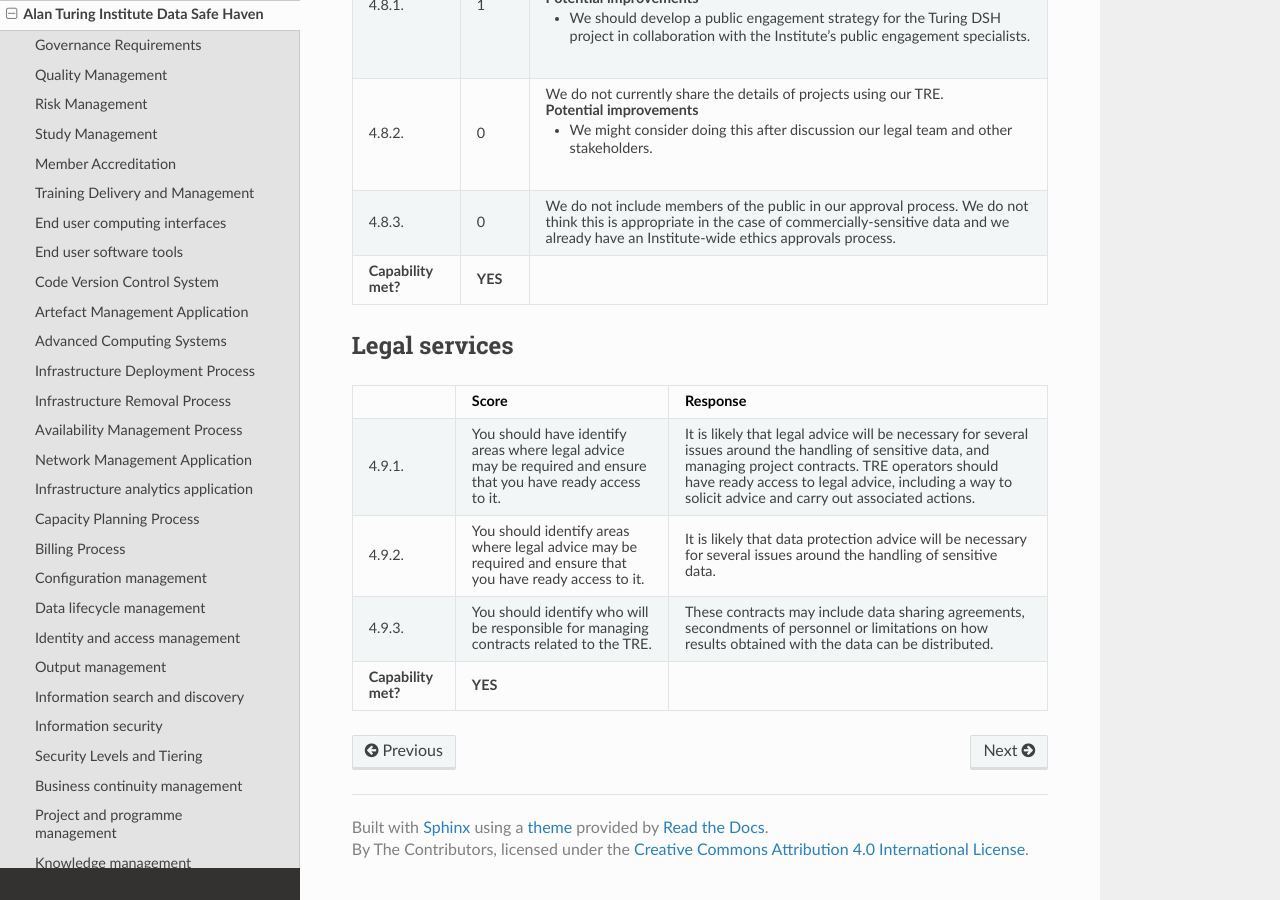
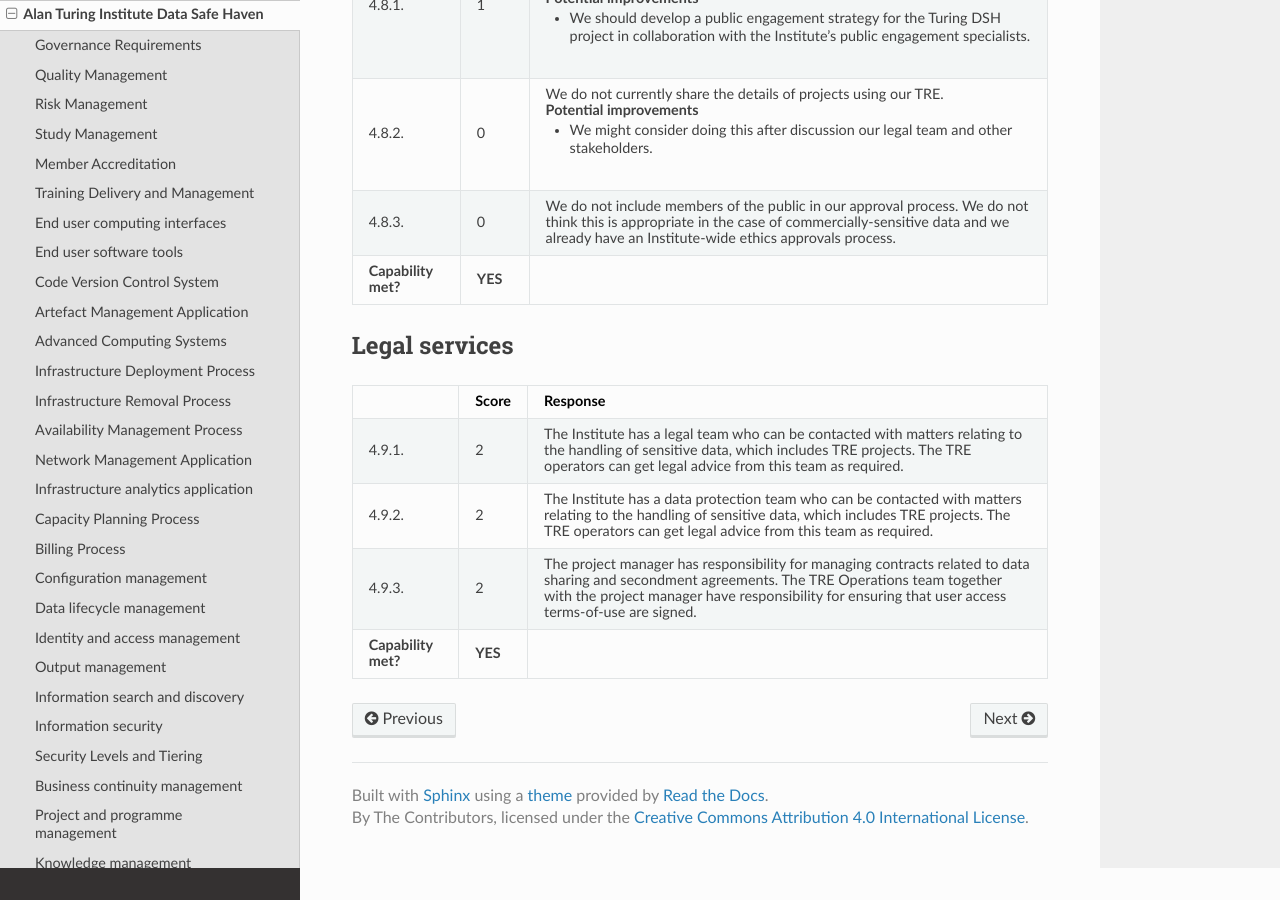
Before and after one commit to sa-tre/satre-specification, a Sphinx documentation site: the page built from docs/source/evaluations/alan_turing_institute.md, in a window 1280 px wide and 900 px high, scrolled down 22637 px. Built offline with Sphinx 7.4.7 and the Read the Docs theme 2.0.0, drawn with Linux system fonts in a browser that asks for light colours.

Commit message:
:sparkles: Add legal services
Co-authored-by: Ed Chalstrey <edwardchalstrey@gmail.com>
Co-authored-by: Matt Craddock <mcraddock@turing.ac.uk>
Co-authored-by: Jim Madge <jmadge@turing.ac.uk>
Co-authored-by: Hari Sood <hsood@turing.ac.uk>

```diff
--- a/docs/source/evaluations/alan_turing_institute.md
+++ b/docs/source/evaluations/alan_turing_institute.md
@@ -1206,15 +1206,17 @@
   - Score
   - Response
 * - 4.9.1.
-  - You should have identify areas where legal advice may be required and ensure that you have ready access to it.
-  - It is likely that legal advice will be necessary for several issues around the handling of sensitive data, and managing project contracts.
-    TRE operators should have ready access to legal advice, including a way to solicit advice and carry out associated actions.
+  - 2
+  - The Institute has a legal team who can be contacted with matters relating to the handling of sensitive data, which includes TRE projects.
+    The TRE operators can get legal advice from this team as required.
 * - 4.9.2.
-  - You should identify areas where legal advice may be required and ensure that you have ready access to it.
-  - It is likely that data protection advice will be necessary for several issues around the handling of sensitive data.
+  - 2
+  - The Institute has a data protection team who can be contacted with matters relating to the handling of sensitive data, which includes TRE projects.
+    The TRE operators can get legal advice from this team as required.
 * - 4.9.3.
-  - You should identify who will be responsible for managing contracts related to the TRE.
-  - These contracts may include data sharing agreements, secondments of personnel or limitations on how results obtained with the data can be distributed.
+  - 2
+  - The project manager has responsibility for managing contracts related to data sharing and secondment agreements.
+    The TRE Operations team together with the project manager have responsibility for ensuring that user access terms-of-use are signed.
 * - **Capability met?**
   - **YES**
   -
```
Also changed, not shown: docs/source/pillars/supporting.md (+1 -1 lines).
